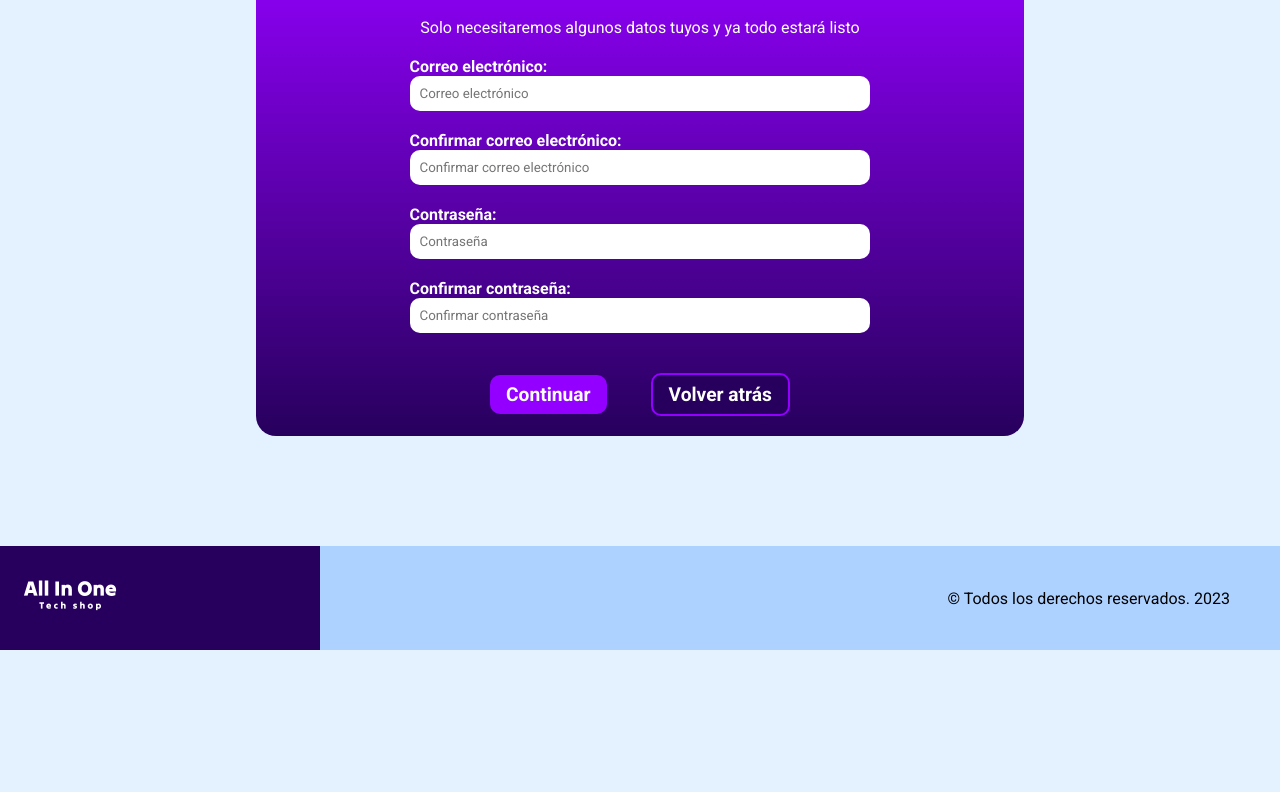
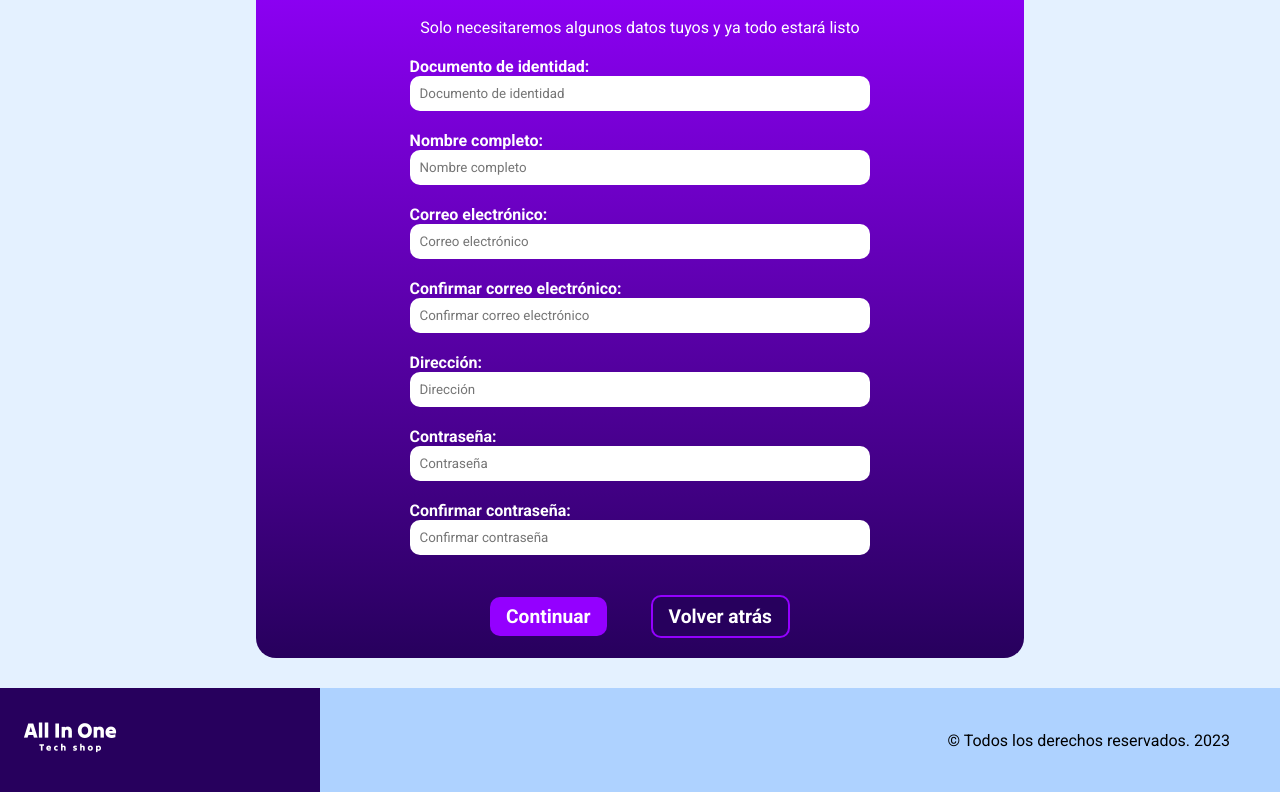
Before and after one commit to felipelondonog/All_In_One_Tech_Shop, a plain HTML site: page Views/SignIn.html in a window 1280 px wide. Shown: the part 150-942 px from the top of the page. Before the commit the page ends 800 px from the top, so only its background shows below. Drawn offline with Linux system fonts and the light colour scheme.

Commit message:
Update SignIn.html

```diff
--- a/Views/SignIn.html
+++ b/Views/SignIn.html
@@ -46,12 +46,24 @@
             </div>
             <div class="form">
                 <div>
+                    <h4>Documento de identidad:</h4>
+                    <input type="text" placeholder="Documento de identidad">
+                </div>
+                <div>
+                    <h4>Nombre completo:</h4>
+                    <input type="text" placeholder="Nombre completo">
+                </div>
+                <div>
                     <h4>Correo electrónico:</h4>
                     <input type="text" placeholder="Correo electrónico">
                 </div>
                 <div>
                     <h4>Confirmar correo electrónico:</h4>
                     <input type="text" placeholder="Confirmar correo electrónico">
+                </div>
+                <div>
+                    <h4>Dirección:</h4>
+                    <input type="text" placeholder="Dirección">
                 </div>
                 <div>
                     <h4>Contraseña:</h4>
```
